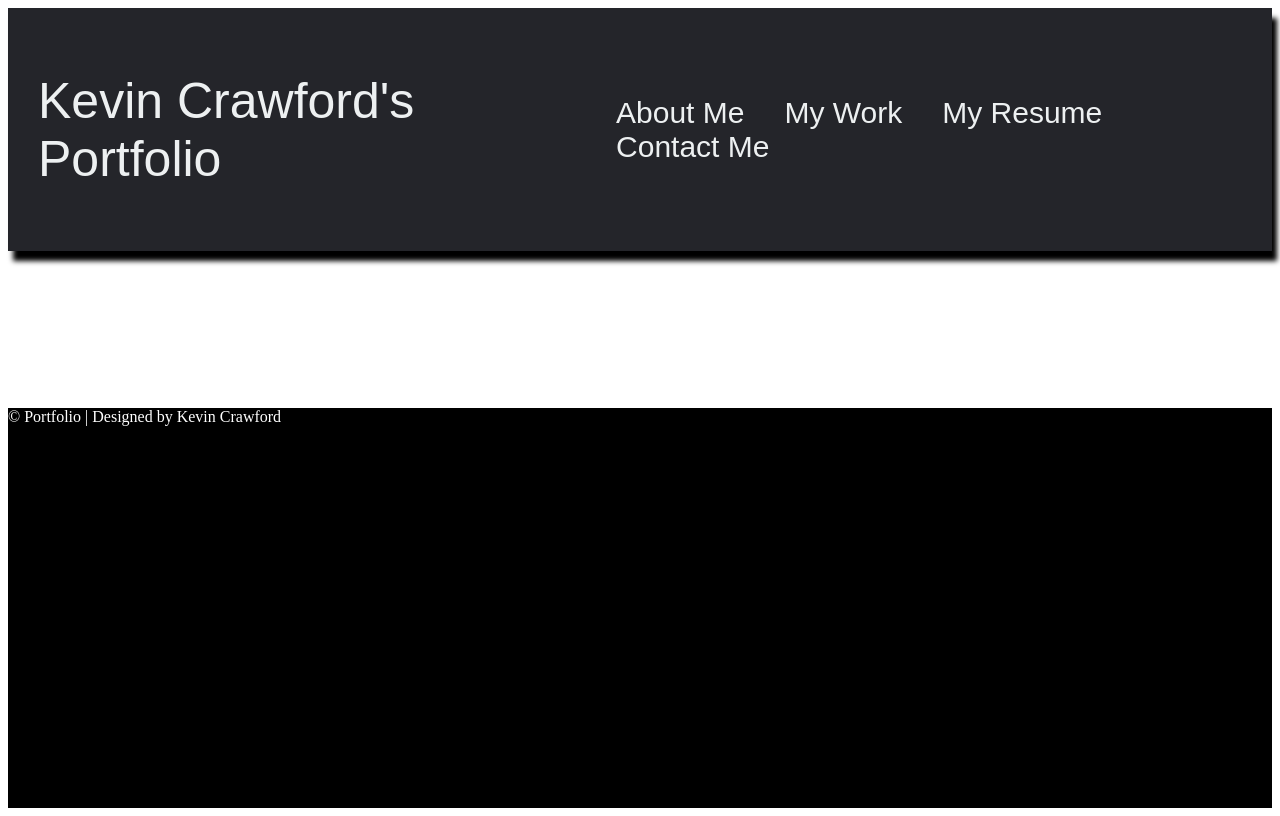
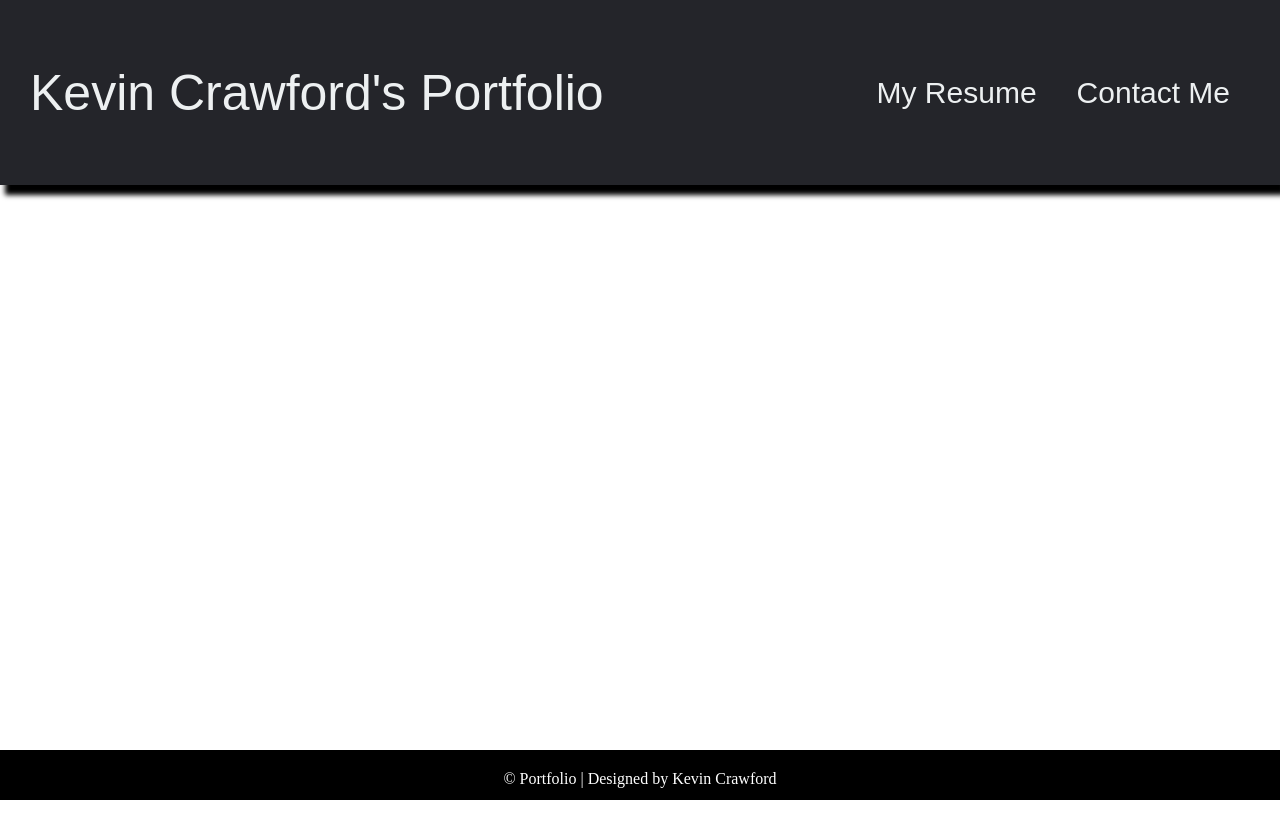
Before and after one commit to kcrawford101/portfolio_2.0, a React (Create React App) app: page / in a window 1280 px wide. Built offline with nearby package versions, Linux system fonts and the light colour scheme.

Commit message:
modified navbar

```diff
--- a/src/App.css
+++ b/src/App.css
@@ -1,6 +1,16 @@
-.App {
+* {
+  box-sizing: border-box;
+}
+
+html, body {
+  height: 100%;
+  padding: 0px;
+  margin: 0px;
+}
+
+/* .App {
   text-align: center;
-}
+} */
 
 /* .App-logo {
   height: 40vmin;
@@ -36,12 +46,3 @@
     transform: rotate(360deg);
   }
 } */
-
-.page-container {
-  display: flex;
-  flex-direction: column;
-  min-height: 100vh;
-}
-.content-wrap {
-  flex: 1;
-}
--- a/src/App.js
+++ b/src/App.js
@@ -5,13 +5,12 @@ import Footer from './Components/Footer/Footer';
 
 function App() {
   return (
-    <div className="page-container">
-    <div className="content-wrap">
+    <div className="App">
 
       <header className="App-header">
         <Navbar />
       </header>
-      </div>
+
 
       <Footer />
     </div>
--- a/src/Components/Footer/Footer.css
+++ b/src/Components/Footer/Footer.css
@@ -1,5 +1,11 @@
-.main-footer {
-    background-color: black;
-    color: white;
-    height: 400px;
-  }
+.footer-bottom {
+  background: black;
+  color: white;
+  height: 50px;
+  text-align: center;
+  position: absolute;
+  width: 100%;
+  bottom: 0px;
+  left: 0px;
+  padding-top: 20px;
+}
--- a/src/Components/Footer/Footer.js
+++ b/src/Components/Footer/Footer.js
@@ -3,17 +3,9 @@ import '../Footer/Footer.css';
 
 const Footer = () => {
     return(
-        <div className='main-footer'>
-            <div className='footer-content'>
-                <div className='footer-section-about'></div>
-                <div className='footer-section-links'></div>
-                <div className='footer-section-contact'></div>
-            </div>
-
-            <div className='footer-bottom'>
-                &copy; Portfolio | Designed by Kevin Crawford
-            </div>
-        </div>
+    <div className='footer-bottom'>
+        &copy; Portfolio | Designed by Kevin Crawford
+    </div>
     );
 };
 
--- a/src/Components/Navbar/Navbar.js
+++ b/src/Components/Navbar/Navbar.js
@@ -8,8 +8,6 @@ const Navbar = () => {
             <h1>Kevin Crawford's Portfolio</h1>
             <nav>
                 <ul class="nav__links">
-                    <li><a href="#">About Me</a></li>
-                    <li><a href="#">My Work</a></li>
                     <li><a href="assets\Kevin Crawford's Resume 2021.pdf">My Resume</a></li>
                     <li><a href="#">Contact Me</a></li>
                 </ul>
```
